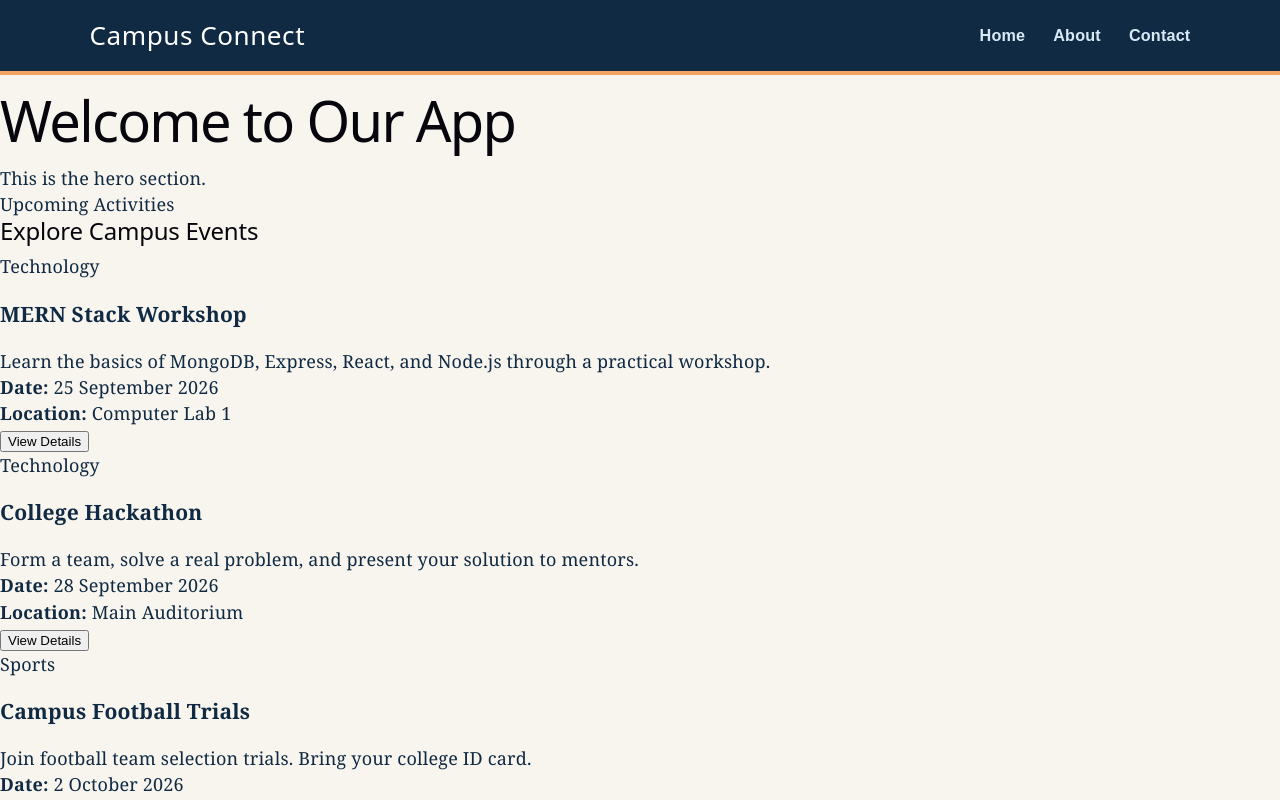
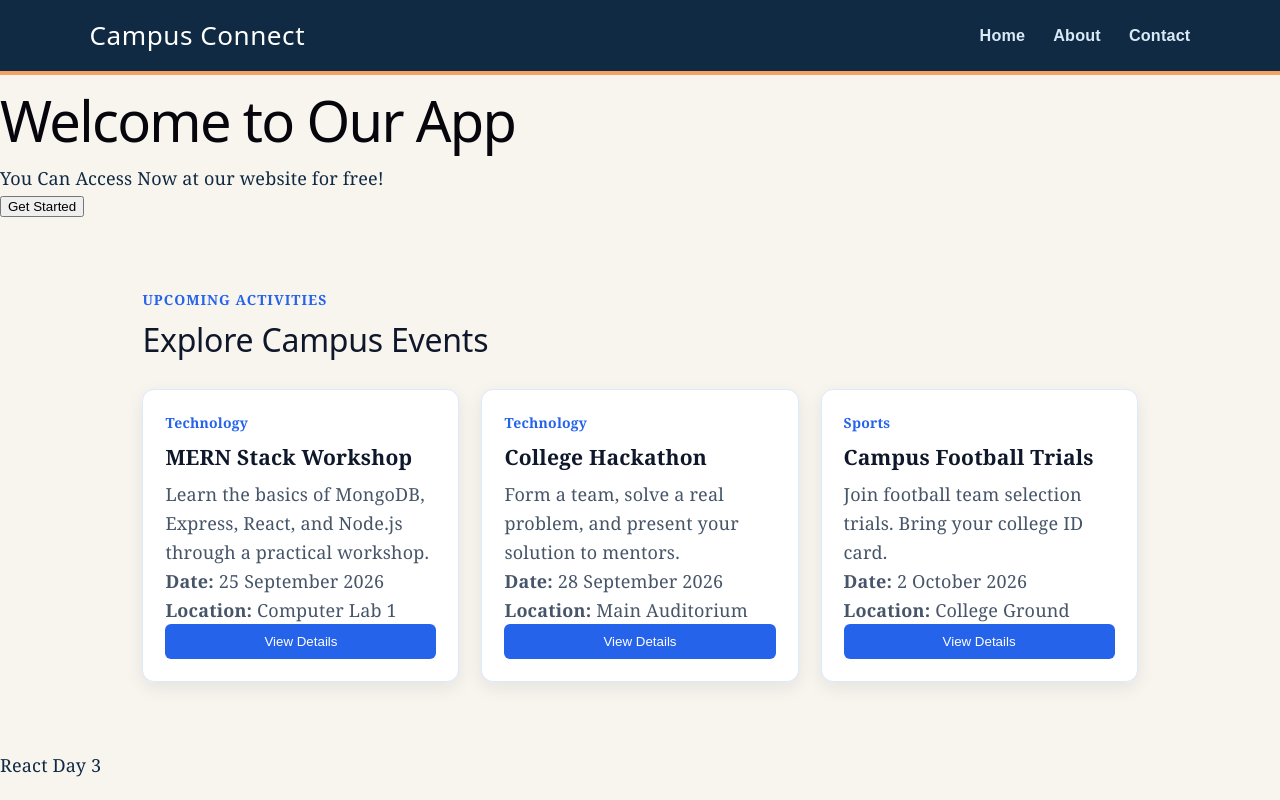
Before and after one commit to Hitesh2006403/MERN-Fullstack, a React (Vite) app: page / in a window 1280 px wide. Shown: the top 800 px of the page. Built offline with nearby package versions, Linux system fonts and the light colour scheme.

Commit message:
New file added

```diff
--- a/src/App.css
+++ b/src/App.css
@@ -107,3 +107,72 @@ body {
     min-height: calc(100vh - 120px);
   }
 }
+
+.events-section {
+  max-width: 1200px;
+  margin: auto;
+  padding: 70px 8%;
+}
+
+.section-label {
+  margin: 0;
+  color: #2563eb;
+  font-size: 14px;
+  font-weight: bold;
+  letter-spacing: 1px;
+  text-transform: uppercase;
+}
+
+.events-section h2 {
+  margin-top: 8px;
+  color: #0f172a;
+  font-size: 32px;
+}
+
+.event-grid {
+  display: grid;
+  grid-template-columns: repeat(auto-fit, minmax(245px, 1fr));
+  gap: 22px;
+  margin-top: 30px;
+}
+
+.event-card {
+  display: flex;
+  flex-direction: column;
+  padding: 22px;
+  border: 1px solid #dbeafe;
+  border-radius: 12px;
+  background-color: white;
+  box-shadow: 0 6px 18px rgba(15, 23, 42, 0.08);
+}
+
+.event-card h3 {
+  margin: 10px 0;
+  color: #0f172a;
+}
+
+.event-card p {
+  line-height: 1.6;
+  color: #475569;
+}
+
+.event-category {
+  margin: 0;
+  color: #2563eb !important;
+  font-size: 14px;
+  font-weight: bold;
+}
+
+.event-card button {
+  margin-top: auto;
+  padding: 10px 14px;
+  border: none;
+  border-radius: 6px;
+  background-color: #2563eb;
+  color: white;
+  cursor: pointer;
+}
+
+.event-card button:hover {
+  background-color: #1d4ed8;
+}
--- a/src/App.jsx
+++ b/src/App.jsx
@@ -30,10 +30,6 @@ function App(){
       <EventSection />
       <section className="welcome-card">
         <p className="day-label">React Day 3</p>
-        <h1 className="title">College Course Explorer </h1>
-        <p>Trainer:Nirmal</p>
-        <p>React Learning Project</p>
-        <p>Used React,JSX,componets,CSS</p>
       </section>
     </main>
   );
--- a/src/Components/Hero.jsx
+++ b/src/Components/Hero.jsx
@@ -1,9 +1,10 @@
-function App() {
-    return (
-        <section className="hero">
-            <h1>Welcome to Our App</h1>
-            <p>This is the hero section.</p>
-        </section>
-    );
+function Hero() {
+  return (
+    <section className="hero">
+      <h1>Welcome to Our App</h1>
+      <p>You Can Access Now at our website for free!</p>
+      <button className="hero-button">Get Started</button>
+    </section>
+  );
 }
-export default App;
+export default Hero;
```
